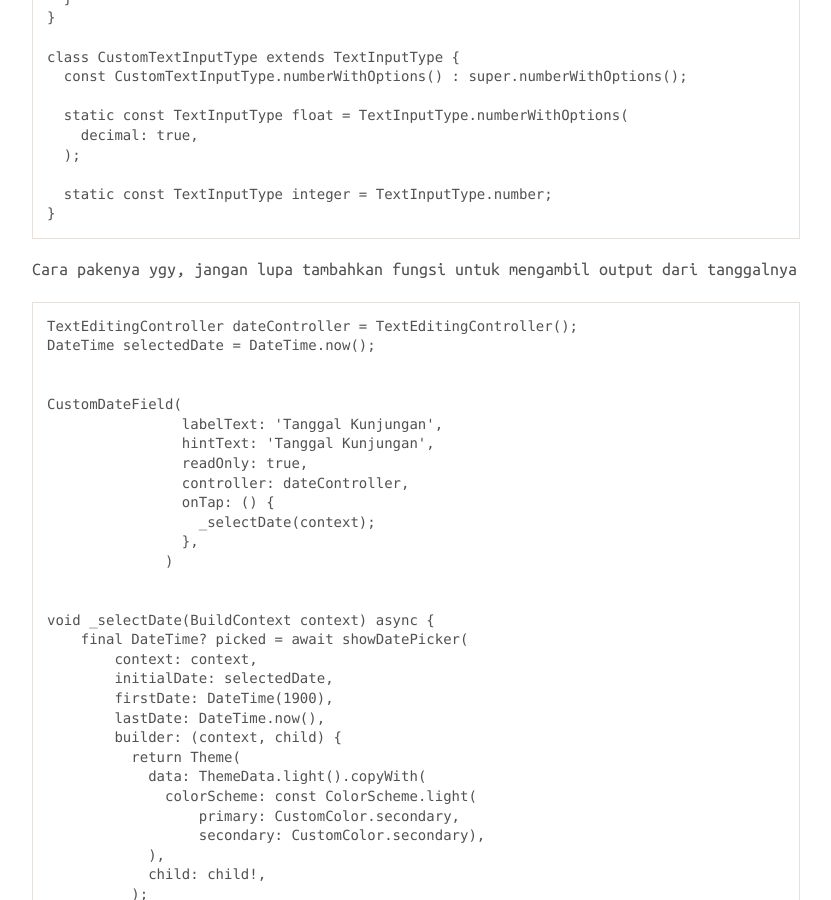
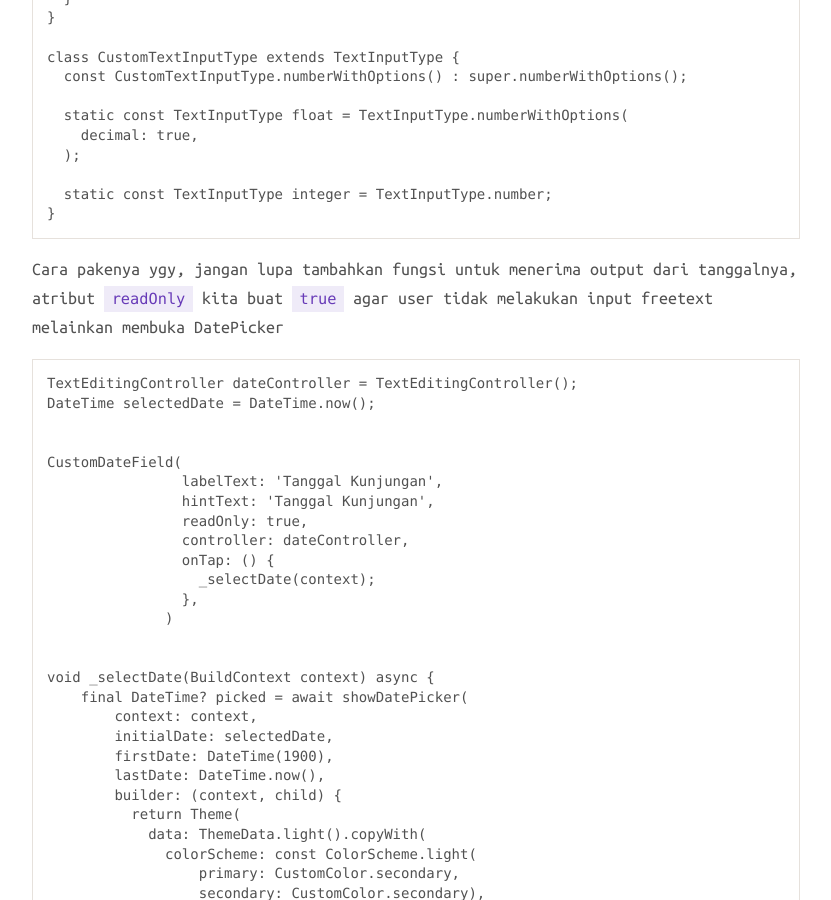
Before and after one commit to kucingselfie/kucingselfie.github.io, a Jekyll site: the page built from _posts/2022-11-17-flutter-form-kekinian.markdown, in a window 1280 px wide and 900 px high, scrolled down 10464 px. Shown: the whole window, without its empty margins (224-1055 px from the left). Built offline with Jekyll 4.4.1, drawn with Linux system fonts in a browser that asks for light colours; nearby versions of some CDN libraries; our own code applies the rules of GitHub Pages for plain Markdown files; comment, search, counter and statistics services are not loaded.

Commit message:
Update 2022-11-17-flutter-form-kekinian.markdown

````diff
--- a/_posts/2022-11-17-flutter-form-kekinian.markdown
+++ b/_posts/2022-11-17-flutter-form-kekinian.markdown
@@ -491,7 +491,7 @@ class CustomTextInputType extends TextInputType {
 }
 ```
 
-Cara pakenya ygy, jangan lupa tambahkan fungsi untuk mengambil output dari tanggalnya
+Cara pakenya ygy, jangan lupa tambahkan fungsi untuk menerima output dari tanggalnya, atribut `readOnly` kita buat `true` agar user tidak melakukan input freetext melainkan membuka DatePicker
 
 ```
 TextEditingController dateController = TextEditingController();
````
